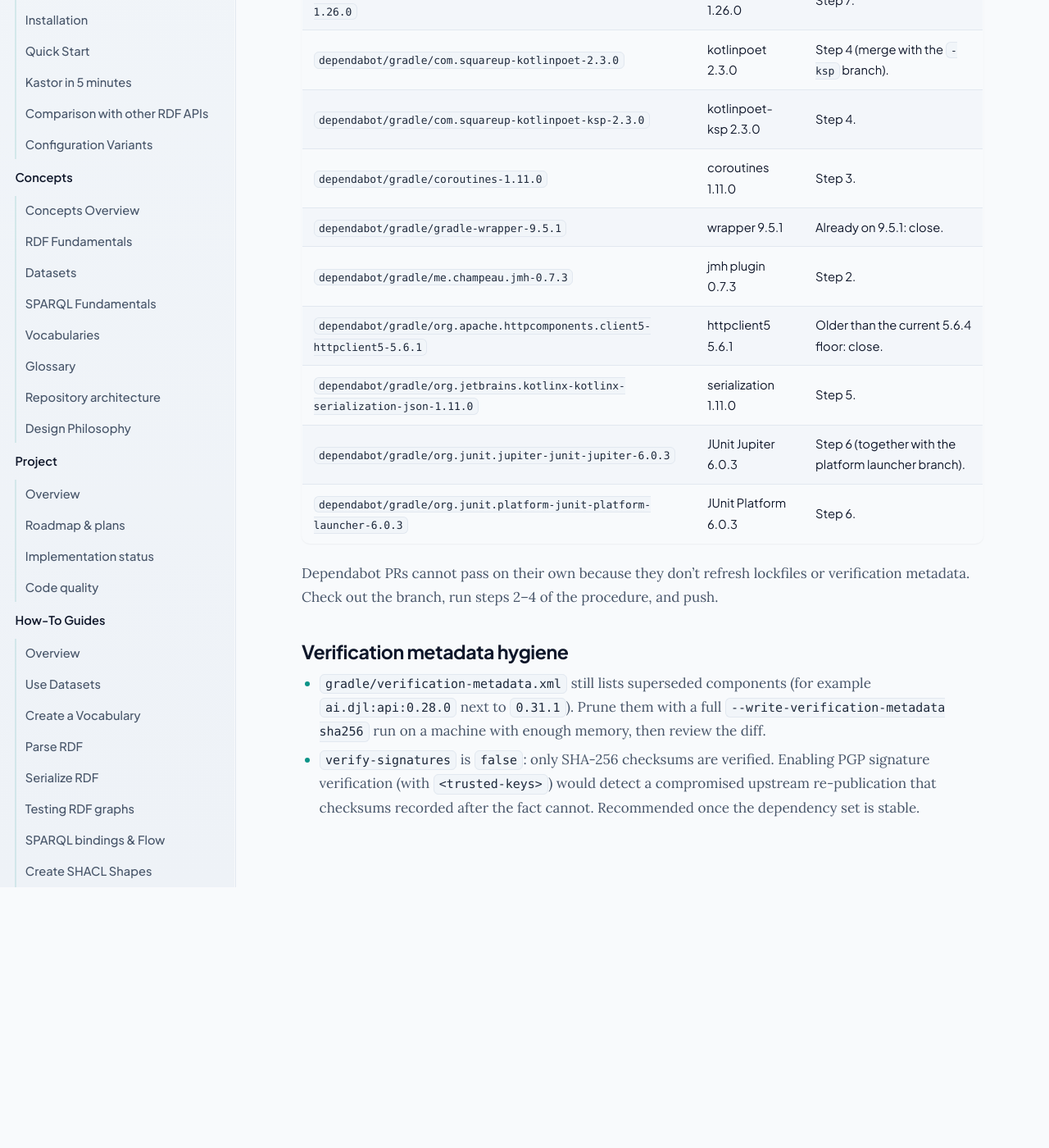
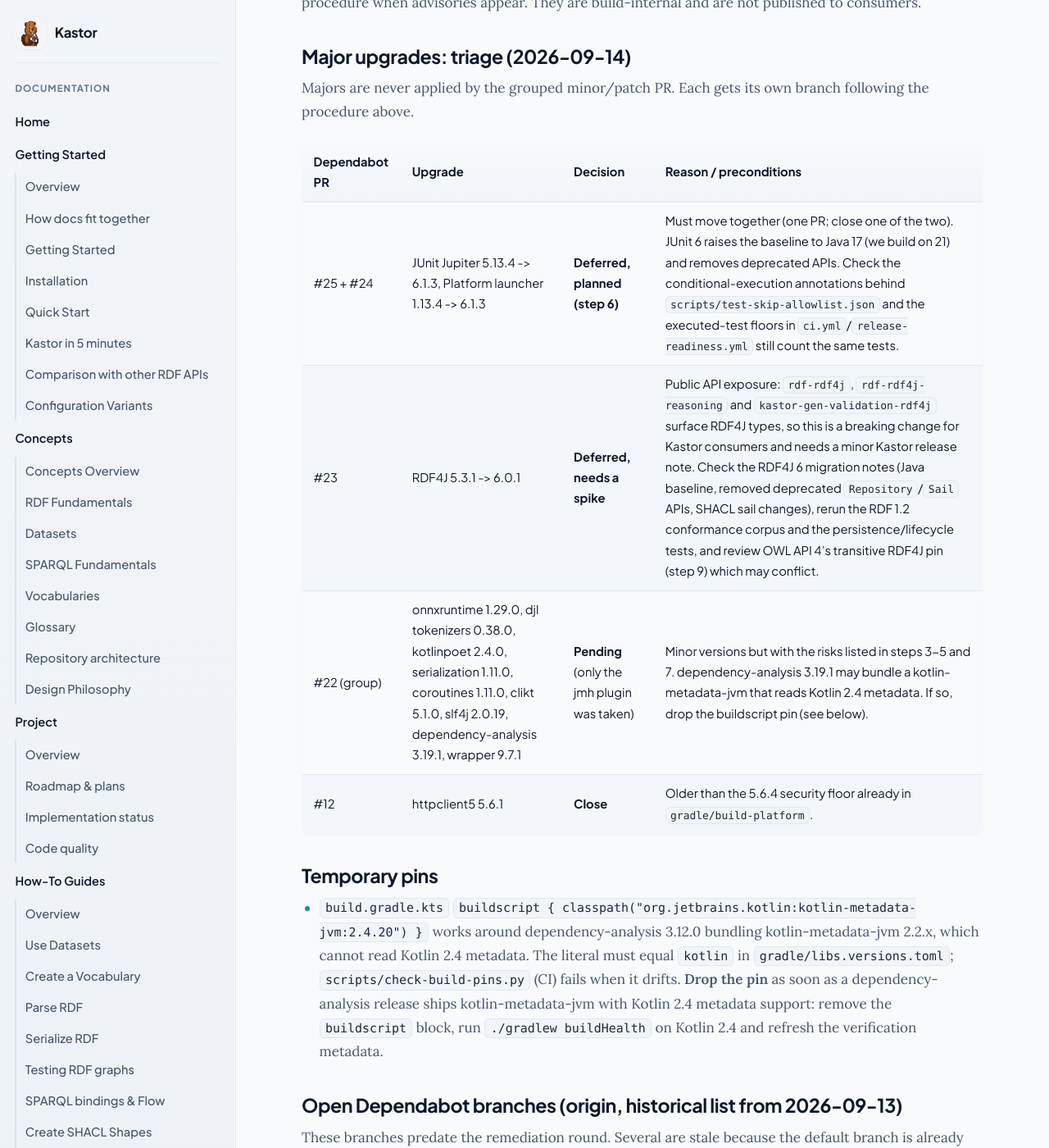
Before and after one commit to geoknoesis/kastor, a Jekyll site: the page built from docs/reference/dependency-upgrade-plan.md, in a window 1280 px wide and 1400 px high, scrolled down 2035 px. Shown: the whole window at 82% size. Built offline with Jekyll 4.4.1, drawn with Linux system fonts in a browser that asks for light colours; our own code applies the rules of GitHub Pages for plain Markdown files; before the commit the page ends 3117 px from its top, so only the background shows below that; some of the changed text lies outside the part shown.

Commit message:
docs(build): triage major upgrades, document temporary pins and metadata regeneration
- dependency-upgrade-plan: record the actions and jmh bumps, triage JUnit 6
  (#24/#25) and RDF4J 6 (#23) as deferred with preconditions, close #12,
  and note to drop the kotlin-metadata-jvm pin once dependency-analysis
  reads Kotlin 2.4 metadata.
- scripts/regenerate-verification-metadata.sh: periodic from-scratch
  regeneration that refuses changed checksums.
- build.gradle.kts: comments point at check-build-pins.py and explain that
  publish.yml bundles the staged, tested repository.

Co-Authored-By: Claude Opus 5 (1M context) <noreply@anthropic.com>

```diff
--- a/docs/reference/dependency-upgrade-plan.md
+++ b/docs/reference/dependency-upgrade-plan.md
@@ -1,6 +1,6 @@
 # Dependency upgrade plan
 
-Status as of 2026-09-13 (version `0.3.0-SNAPSHOT`). The audit-remediation round deliberately did
+Status as of 2026-09-14 (version `0.3.0-SNAPSHOT`). The audit-remediation round deliberately did
 **not** upgrade libraries. Every bump rewrites module lockfiles and `gradle/verification-metadata.xml`,
 and those files were being edited concurrently by several remediation branches. Upgrades happen as
 follow-up pull requests, **one family per PR**, in the order below.
@@ -18,12 +18,12 @@ follow-up pull requests, **one family per PR**, in the order below.
 
 | # | Dependency | Current | Target | Why / risk |
 |---|---|---|---|---|
-| 1 | GitHub Actions (SHA-pinned) | see workflows | latest patch in same major | No build impact. Dependabot keeps SHAs and `# vX.Y.Z` comments in sync. |
-| 2 | `me.champeau.jmh` plugin | 0.7.2 | 0.7.3 | Benchmarks only. |
+| 1 | GitHub Actions (SHA-pinned) | **done 2026-09-14**: checkout v7.0.1, setup-java v6.0.1, upload-artifact v7.0.1, download-artifact v8.0.1, configure-pages v6.0.0, upload-pages-artifact v5.0.0 | current majors (Node 24) | No build impact. Supersedes Dependabot PR #21. Dependabot keeps SHAs and `# vX.Y.Z` comments in sync. |
+| 2 | `me.champeau.jmh` plugin | **done 2026-09-14**: 0.7.3 | 0.7.3 | Benchmarks only. The plugin is not in any lockfile; only its verification-metadata entries changed. Taken from Dependabot PR #22 (the rest of that group stays pending, steps 3-5 and 7). |
 | 3 | `kotlinx-coroutines` | 1.10.2 | 1.11.x | Check Kotlin 2.4 compatibility; public API exposure in `rdf-core` flows. |
 | 4 | `kotlinpoet` / `kotlinpoet-ksp` | 2.2.0 | 2.3.x | Code generator output may change formatting. Regenerate the gen golden snapshots and review. |
 | 5 | `kotlinx-serialization-json` | 1.8.1 | 1.11.x | Used by onto-quality LLM tooling and benchmarks. Align the serialization compiler plugin (Kotlin 2.4). Also replace the literal `1.8.1` in `benchmarks/shacl/jmh/build.gradle.kts` with the catalog entry. |
-| 6 | JUnit Jupiter / Platform | 5.13.4 / 1.13.4 | 6.0.x | Major version (JDK 17+ baseline, removed deprecated APIs). Check the `@EnabledIf`/assumption usage behind the skip allowlist and update `scripts/test-skip-allowlist.json` if names change. |
+| 6 | JUnit Jupiter / Platform | 5.13.4 / 1.13.4 | 6.1.x | Major version (JDK 17+ baseline, removed deprecated APIs). Check the `@EnabledIf`/assumption usage behind the skip allowlist and update `scripts/test-skip-allowlist.json` if names change. |
 | 7 | ONNX Runtime | 1.18.0 | 1.26.x | Native binaries: verify the ownership/close lifecycle with `native-lifecycle.yml` on Linux and Windows before merging. Large verification-metadata churn. |
 | 8 | `ai.koog:koog-agents` | 0.8.0 (pre-1.0) | 1.0.x | Breaking API changes expected. Isolated to `onto-quality-llm-koog`. Coordinate with its explanation tests (OpenAI tests stay opt-in). |
 | 9 | OWL API + HermiT | 4.5.29 + 1.4.5.519 | OWL API 5.x with a maintained HermiT build | Largest change: OWL API 5 changes the Guava/RDF4J transitive graph and package APIs. Needs a spike: run the reasoning-hermit tests, the release-contract resource/timeout checks and a dependency audit. Consider an alternative reasoner if HermiT has no OWL API 5 build. |
@@ -32,7 +32,26 @@ Security floors (Jackson, Netty, OpenTelemetry, Guava, HttpComponents, mime4j, T
 commons-lang3, lz4) live in `gradle/build-platform` and the catalog. Raise them as part of the
 same procedure when advisories appear. They are build-internal and are not published to consumers.
 
-## Open Dependabot branches (origin)
+## Major upgrades: triage (2026-09-14)
+
+Majors are never applied by the grouped minor/patch PR. Each gets its own branch following the procedure above.
+
+| Dependabot PR | Upgrade | Decision | Reason / preconditions |
+|---|---|---|---|
+| #25 + #24 | JUnit Jupiter 5.13.4 -> 6.1.3, Platform launcher 1.13.4 -> 6.1.3 | **Deferred, planned (step 6)** | Must move together (one PR; close one of the two). JUnit 6 raises the baseline to Java 17 (we build on 21) and removes deprecated APIs. Check the conditional-execution annotations behind `scripts/test-skip-allowlist.json` and the executed-test floors in `ci.yml`/`release-readiness.yml` still count the same tests. |
+| #23 | RDF4J 5.3.1 -> 6.0.1 | **Deferred, needs a spike** | Public API exposure: `rdf-rdf4j`, `rdf-rdf4j-reasoning` and `kastor-gen-validation-rdf4j` surface RDF4J types, so this is a breaking change for Kastor consumers and needs a minor Kastor release note. Check the RDF4J 6 migration notes (Java baseline, removed deprecated `Repository`/`Sail` APIs, SHACL sail changes), rerun the RDF 1.2 conformance corpus and the persistence/lifecycle tests, and review OWL API 4's transitive RDF4J pin (step 9) which may conflict. |
+| #22 (group) | onnxruntime 1.29.0, djl tokenizers 0.38.0, kotlinpoet 2.4.0, serialization 1.11.0, coroutines 1.11.0, clikt 5.1.0, slf4j 2.0.19, dependency-analysis 3.19.1, wrapper 9.7.1 | **Pending** (only the jmh plugin was taken) | Minor versions but with the risks listed in steps 3-5 and 7. dependency-analysis 3.19.1 may bundle a kotlin-metadata-jvm that reads Kotlin 2.4 metadata. If so, drop the buildscript pin (see below). |
+| #12 | httpclient5 5.6.1 | **Close** | Older than the 5.6.4 security floor already in `gradle/build-platform`. |
+
+## Temporary pins
+
+- `build.gradle.kts` `buildscript { classpath("org.jetbrains.kotlin:kotlin-metadata-jvm:2.4.20") }` works around
+  dependency-analysis 3.12.0 bundling kotlin-metadata-jvm 2.2.x, which cannot read Kotlin 2.4 metadata. The literal
+  must equal `kotlin` in `gradle/libs.versions.toml`; `scripts/check-build-pins.py` (CI) fails when it drifts.
+  **Drop the pin** as soon as a dependency-analysis release ships kotlin-metadata-jvm with Kotlin 2.4 metadata
+  support: remove the `buildscript` block, run `./gradlew buildHealth` on Kotlin 2.4 and refresh the verification metadata.
+
+## Open Dependabot branches (origin, historical list from 2026-09-13)
 
 These branches predate the remediation round. Several are stale because the default branch is
 already newer. Close or rebase them rather than merging as-is:
@@ -56,9 +75,12 @@ metadata. Check out the branch, run steps 2–4 of the procedure, and push.
 
 ## Verification metadata hygiene
 
-- `gradle/verification-metadata.xml` still lists superseded components (for example `ai.djl:api:0.28.0`
-  next to `0.31.1`). Prune them with a full `--write-verification-metadata sha256` run on a machine
-  with enough memory, then review the diff.
+- `gradle/verification-metadata.xml` still lists superseded components: 232 of 1,121 components have more
+  than one version (for example `ai.djl:api:0.28.0` next to `0.31.1`). Gradle only ever adds entries, so they
+  accumulate with every upgrade. Regenerate the file periodically (quarterly, or after each upgrade family)
+  on a machine with at least 8 GB free memory with `scripts/regenerate-verification-metadata.sh`, which
+  starts from an empty component list, resolves every configuration and runs the build and consumer checks. Review the
+  diff: it must only remove components (or re-add identical checksums), never change an existing checksum.
 - `verify-signatures` is `false`: only SHA-256 checksums are verified. Enabling PGP signature
   verification (with `<trusted-keys>`) would detect a compromised upstream re-publication that
   checksums recorded after the fact cannot. Recommended once the dependency set is stable.
```
Also changed, not shown: 2 other files.
